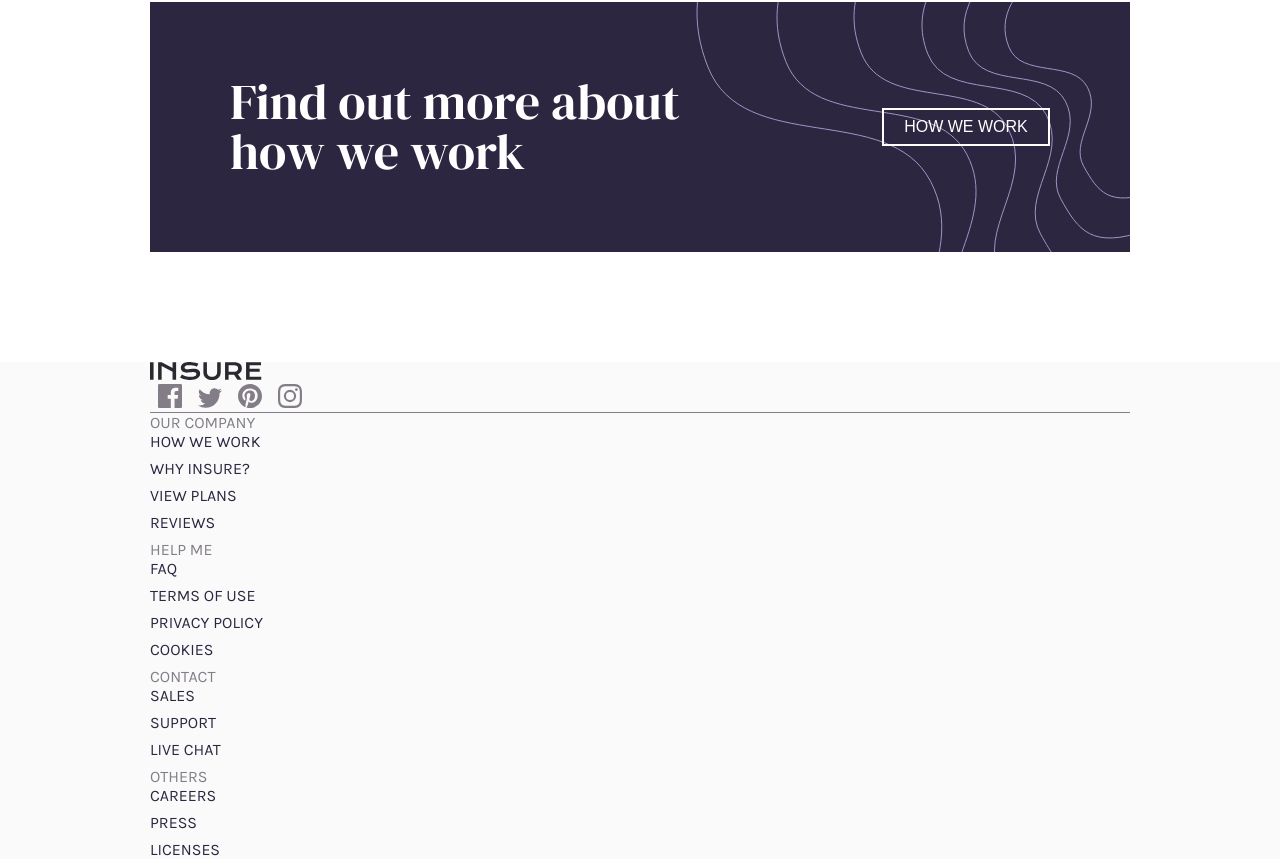
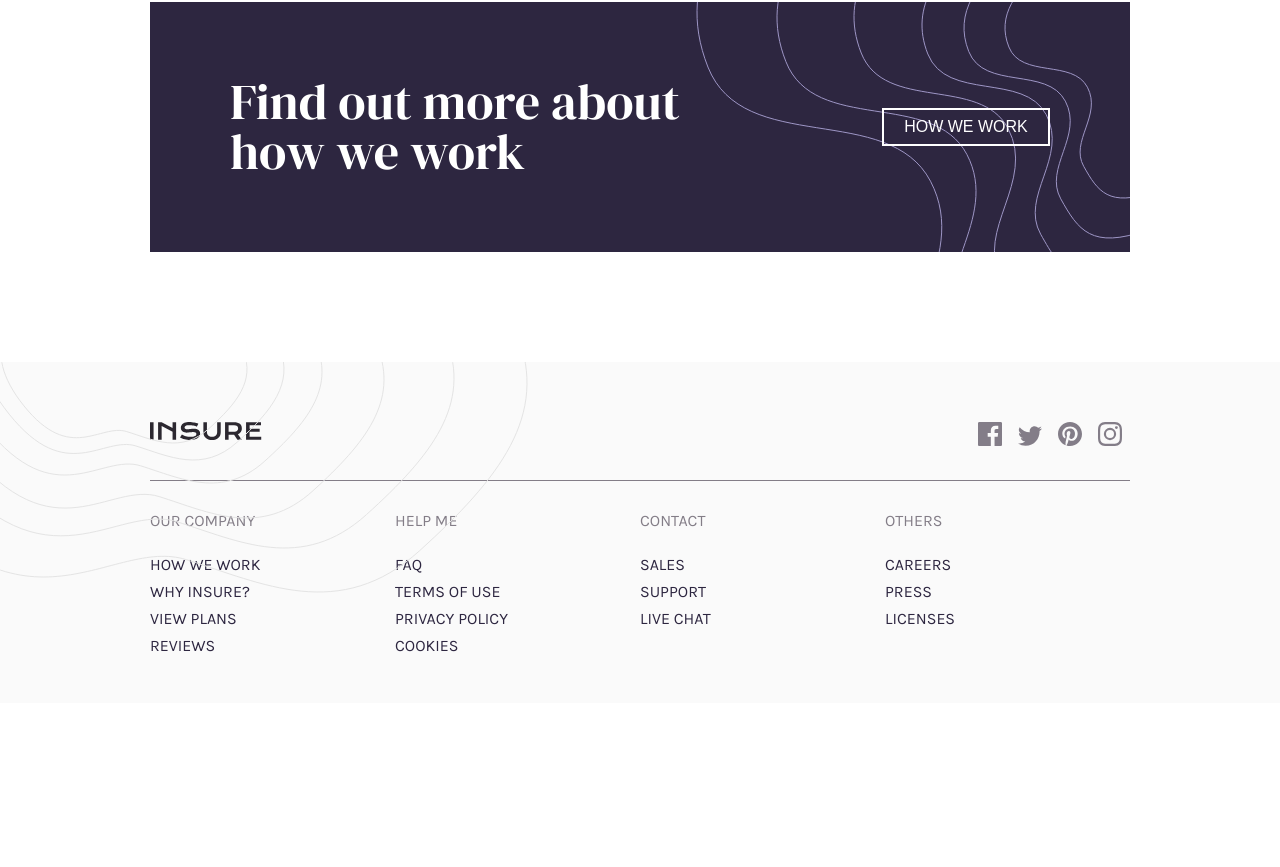
Before and after one commit to michaelrlai88/insure-landing-page-master, a React (Create React App) app in the folder client/: page / in a window 1280 px wide. Shown: the part 1522-2389 px from the top of the page. After the commit the page ends 2225 px from the top, so only its background shows below. Built offline with nearby package versions, Linux system fonts and the light colour scheme.

Commit message:
finished footer

```diff
--- a/client/src/components/Footer.js
+++ b/client/src/components/Footer.js
@@ -13,17 +13,25 @@
 `;
 
 const OuterContainer = styled.div`
+  width: 100%;
+  height: 100%;
+  position: relative;
   background-color: hsl(0, 0%, 98%);
   @media screen and (max-width: ${maxWidth}) {
     display: ${(prop) => (!prop.menuProp ? 'block' : 'none')};
     padding: 0 20px 50px 20px;
   }
   @media screen and (min-width: ${minWidth}) {
-    padding: 0 150px;
+    padding: 60px 150px 40px 150px;
   }
 `;
 
 const FooterWatermark = styled.div`
+  position: absolute;
+  left: 0;
+  top: 0;
+  width: 100%;
+  overflow: hidden;
   @media screen and (max-width: ${maxWidth}) {
   }
   @media screen and (min-width: ${minWidth}) {
@@ -31,8 +39,6 @@
 `;
 
 const FooterWatermarkMobile = styled.div`
-  position: absolute;
-  left: 0;
   @media screen and (max-width: 375px) {
     display: block;
   }
@@ -42,8 +48,6 @@
 `;
 
 const FooterWatermarkDesktop = styled.div`
-  position: absolute;
-  left: 0;
   @media screen and (max-width: 375px) {
     display: none;
   }
@@ -68,6 +72,9 @@
     margin-bottom: 30px;
   }
   @media screen and (min-width: ${minWidth}) {
+    display: flex;
+    justify-content: space-between;
+    margin-bottom: 30px;
   }
 `;
 
@@ -95,6 +102,7 @@
     margin-bottom: 25px;
   }
   @media screen and (min-width: ${minWidth}) {
+    margin-bottom: 30px;
   }
 `;
 
@@ -102,6 +110,8 @@
   @media screen and (max-width: ${maxWidth}) {
   }
   @media screen and (min-width: ${minWidth}) {
+    display: flex;
+    justify-content: space-between;
   }
 `;
 
@@ -110,6 +120,7 @@
     margin-bottom: 30px;
   }
   @media screen and (min-width: ${minWidth}) {
+    width: 300px;
   }
 `;
 
@@ -120,26 +131,33 @@
     margin-bottom: 20px;
   }
   @media screen and (min-width: ${minWidth}) {
+    margin-bottom: 25px;
   }
 `;
 
-const List = styled.div`
+const List = styled.ul`
+  list-style-type: none;
   @media screen and (max-width: ${maxWidth}) {
   }
   @media screen and (min-width: ${minWidth}) {
   }
 `;
 
-const ListItem = styled.a`
+const ListItem = styled.li`
   color: hsl(256, 26%, 20%);
   text-transform: uppercase;
   margin-bottom: 8px;
-  text-decoration: none;
-  display: block;
+
+  padding: 0;
   @media screen and (max-width: ${maxWidth}) {
   }
   @media screen and (min-width: ${minWidth}) {
   }
+`;
+
+const Link = styled.a`
+  text-decoration: none;
+  color: hsl(256, 26%, 20%);
 `;
 
 const Footer = () => {
@@ -147,6 +165,32 @@
 
   return (
     <OuterContainer menuProp={navOpen}>
+      <FooterWatermark>
+        <FooterWatermarkMobile>
+          <svg xmlns='http://www.w3.org/2000/svg' width='374' height='173'>
+            <g fill='none' fill-rule='evenodd' stroke='#E4E4E4'>
+              <path d='M72.361 139.675c75.703 23.693 153.543 63.212 233.235-8.97C385.29 58.523 435.39-4.709 403.036-86.522c-32.354-81.814-164.422-30.855-202.794-103.977-38.373-73.122 45.94-139.485 9.591-204.563-36.35-65.078-64.3-106.787-181.115-65.409C-88.098-419.092-77.327-313.807-166.16-252.153-254.993-190.499-351.104-98.2-219.206 66.494S-3.341 115.98 72.36 139.674z' />
+              <path d='M62.895 101.751c61.583 19.24 124.905 51.33 189.734-7.283 64.828-58.614 105.585-109.959 79.266-176.393-26.32-66.434-133.755-25.055-164.971-84.43-31.216-59.377 37.372-113.266 7.802-166.11-29.57-52.845-52.306-86.713-147.334-53.113-95.028 33.6-86.267 119.094-158.53 169.158-72.265 50.064-150.45 125.012-43.153 258.747S1.312 82.511 62.895 101.751z' />
+              <path d='M45.188 76.583C95.15 92.28 146.522 118.465 199.117 70.64c52.594-47.825 85.66-89.72 64.307-143.926-21.353-54.206-108.513-20.443-133.838-68.89-25.325-48.448 30.32-92.418 6.33-135.536-23.99-43.117-42.436-70.752-119.531-43.336-77.095 27.415-69.987 97.173-128.614 138.022-58.627 40.85-122.058 102.003-35.009 211.122C-60.189 137.216-4.773 60.884 45.188 76.583z' />
+              <path d='M26.684 45.816c40.295 12.596 81.728 33.603 124.147-4.768 42.419-38.371 69.087-71.984 51.865-115.475-17.221-43.491-87.518-16.402-107.943-55.273-20.425-38.87 24.453-74.148 5.105-108.743s-34.225-56.767-96.404-34.77c-62.179 21.996-56.446 77.965-103.73 110.739-47.284 32.774-98.442 81.839-28.236 169.388C-58.305 94.464-13.61 33.221 26.684 45.816z' />
+              <path d='M21.917 25.954c32.91 10.295 66.749 27.467 101.393-3.897 34.643-31.365 56.424-58.84 42.358-94.389-14.065-35.549-71.477-13.407-88.158-45.179-16.682-31.772 19.971-60.609 4.17-88.886-15.803-28.277-27.953-46.4-78.735-28.42-50.782 17.979-46.1 63.727-84.718 90.516-38.617 26.79-80.398 66.895-23.06 138.457 57.339 71.562 93.841 21.503 126.75 31.798z' />
+              <path d='M12.775 11.594c26.718 8.36 54.191 22.305 82.318-3.165 28.127-25.47 45.81-47.78 34.39-76.649-11.419-28.868-58.03-10.887-71.574-36.688-13.544-25.8 16.214-49.217 3.385-72.18-12.83-22.963-22.694-37.68-63.923-23.08-41.229 14.6-37.428 51.75-68.78 73.505-31.353 21.755-65.275 54.323-18.723 112.435C-43.579 43.884-13.944 3.234 12.775 11.594z' />
+            </g>
+          </svg>
+        </FooterWatermarkMobile>
+        <FooterWatermarkDesktop>
+          <svg xmlns='http://www.w3.org/2000/svg' width='528' height='231'>
+            <g fill='none' fill-rule='evenodd' stroke='#E4E4E4'>
+              <path d='M186.361 197.675c75.703 23.693 153.543 63.212 233.235-8.97 79.693-72.182 129.794-135.414 97.44-217.227-32.354-81.814-164.422-30.855-202.794-103.977-38.373-73.122 45.94-139.485 9.591-204.563-36.35-65.078-64.3-106.787-181.115-65.409C25.902-361.092 36.673-255.807-52.16-194.153c-88.833 61.654-184.944 153.953-53.046 318.647s215.865 49.487 291.567 73.18z' />
+              <path d='M176.895 159.751c61.583 19.24 124.905 51.33 189.734-7.283 64.828-58.614 105.585-109.959 79.266-176.393-26.32-66.434-133.755-25.055-164.971-84.43-31.216-59.377 37.372-113.266 7.802-166.11-29.57-52.845-52.306-86.713-147.334-53.113-95.028 33.6-86.267 119.094-158.53 169.158-72.265 50.064-150.45 125.012-43.153 258.747s175.603 40.184 237.186 59.424z' />
+              <path d='M159.188 134.583c49.962 15.698 101.334 41.882 153.929-5.943 52.594-47.825 85.66-89.72 64.307-143.926-21.353-54.206-108.513-20.443-133.838-68.89-25.325-48.448 30.32-92.418 6.33-135.536-23.99-43.117-42.436-70.752-119.531-43.336C53.29-235.633 60.398-165.875 1.77-125.026-56.856-84.176-120.287-23.023-33.238 86.096c87.049 109.12 142.465 32.788 192.426 48.487z' />
+              <path d='M140.684 103.816c40.295 12.596 81.728 33.603 124.147-4.768 42.419-38.371 69.087-71.984 51.865-115.475-17.221-43.491-87.518-16.402-107.943-55.273-20.425-38.87 24.453-74.148 5.105-108.743s-34.225-56.767-96.404-34.77c-62.179 21.996-56.446 77.965-103.73 110.739C-33.56-71.7-84.718-22.635-14.512 64.914c70.207 87.55 114.901 26.307 155.196 38.902z' />
+              <path d='M135.917 83.954c32.91 10.295 66.749 27.467 101.393-3.897 34.643-31.365 56.424-58.84 42.358-94.389-14.065-35.549-71.477-13.407-88.158-45.179-16.682-31.772 19.971-60.609 4.17-88.886-15.803-28.277-27.953-46.4-78.735-28.42-50.782 17.979-46.1 63.727-84.718 90.516C-6.39-59.51-48.17-19.406 9.167 52.156c57.339 71.562 93.841 21.503 126.75 31.798z' />
+              <path d='M126.775 69.594c26.718 8.36 54.191 22.305 82.318-3.165 28.127-25.47 45.81-47.78 34.39-76.649-11.419-28.868-58.03-10.887-71.574-36.688-13.544-25.8 16.214-49.217 3.385-72.18-12.83-22.963-22.694-37.68-63.923-23.08-41.229 14.6-37.428 51.75-68.78 73.505C11.238-46.908-22.684-14.34 23.868 43.772c46.553 58.112 76.188 17.462 102.907 25.822z' />
+            </g>
+          </svg>
+        </FooterWatermarkDesktop>
+      </FooterWatermark>
       <Content>
         <Logos>
           <Company>
@@ -189,35 +233,63 @@
           <Section>
             <SectionTitle>Our company</SectionTitle>
             <List>
-              <ListItem href='/'>How we work</ListItem>
-              <ListItem href='/'>Why Insure?</ListItem>
-              <ListItem href='/'>View plans</ListItem>
-              <ListItem href='/'>Reviews</ListItem>
+              <ListItem>
+                <Link href='/'>How we work</Link>
+              </ListItem>
+              <ListItem>
+                <Link href='/'>Why Insure?</Link>
+              </ListItem>
+              <ListItem>
+                <Link href='/'>View plans</Link>
+              </ListItem>
+              <ListItem>
+                <Link href='/'>Reviews</Link>
+              </ListItem>
             </List>
           </Section>
           <Section>
             <SectionTitle>Help me</SectionTitle>
             <List>
-              <ListItem href='/'>FAQ</ListItem>
-              <ListItem href='/'>Terms of use</ListItem>
-              <ListItem href='/'>Privacy policy</ListItem>
-              <ListItem href='/'>Cookies</ListItem>
+              <ListItem>
+                <Link href='/'>FAQ</Link>
+              </ListItem>
+              <ListItem>
+                <Link href='/'>Terms of use</Link>
+              </ListItem>
+              <ListItem>
+                <Link href='/'>Privacy policy</Link>
+              </ListItem>
+              <ListItem>
+                <Link href='/'>Cookies</Link>
+              </ListItem>
             </List>
           </Section>
           <Section>
             <SectionTitle>Contact</SectionTitle>
             <List>
-              <ListItem href='/'>Sales</ListItem>
-              <ListItem href='/'>Support</ListItem>
-              <ListItem href='/'>Live chat</ListItem>
+              <ListItem>
+                <Link href='/'>Sales</Link>
+              </ListItem>
+              <ListItem>
+                <Link href='/'>Support</Link>
+              </ListItem>
+              <ListItem>
+                <Link href='/'>Live chat</Link>
+              </ListItem>
             </List>
           </Section>
           <Section>
             <SectionTitle>Others</SectionTitle>
             <List>
-              <ListItem href='/'>Careers</ListItem>
-              <ListItem href='/'>Press</ListItem>
-              <ListItem href='/'>Licenses</ListItem>
+              <ListItem>
+                <Link href='/'>Careers</Link>
+              </ListItem>
+              <ListItem>
+                <Link href='/'>Press</Link>
+              </ListItem>
+              <ListItem>
+                <Link href='/'>Licenses</Link>
+              </ListItem>
             </List>
           </Section>
         </Nav>
--- a/client/src/components/Nav.js
+++ b/client/src/components/Nav.js
@@ -117,7 +117,7 @@
   }
 `;
 
-const ListItem = styled.div`
+const ListItem = styled.li`
   @media screen and (max-width: ${maxWidth}) {
     border: 1px solid hsl(270, 9%, 17%);
     padding: 11px 0;
```
Also changed, not shown: client/public/index.html (+0 -17 lines).
